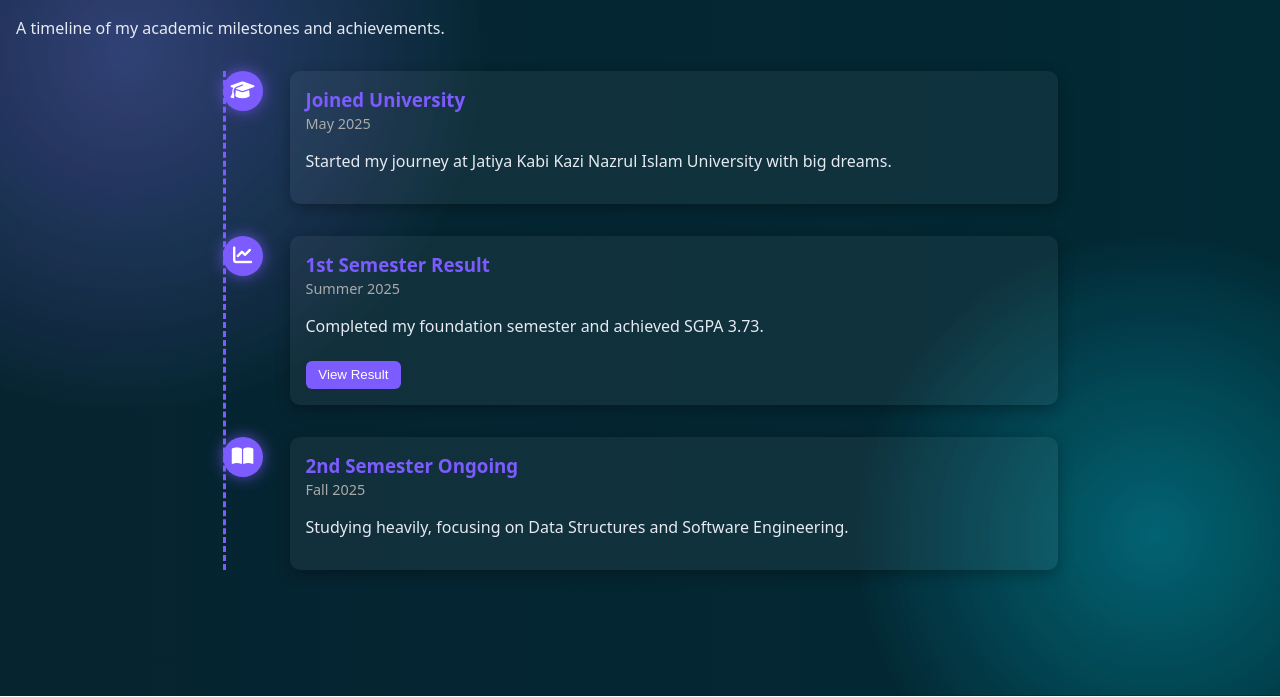
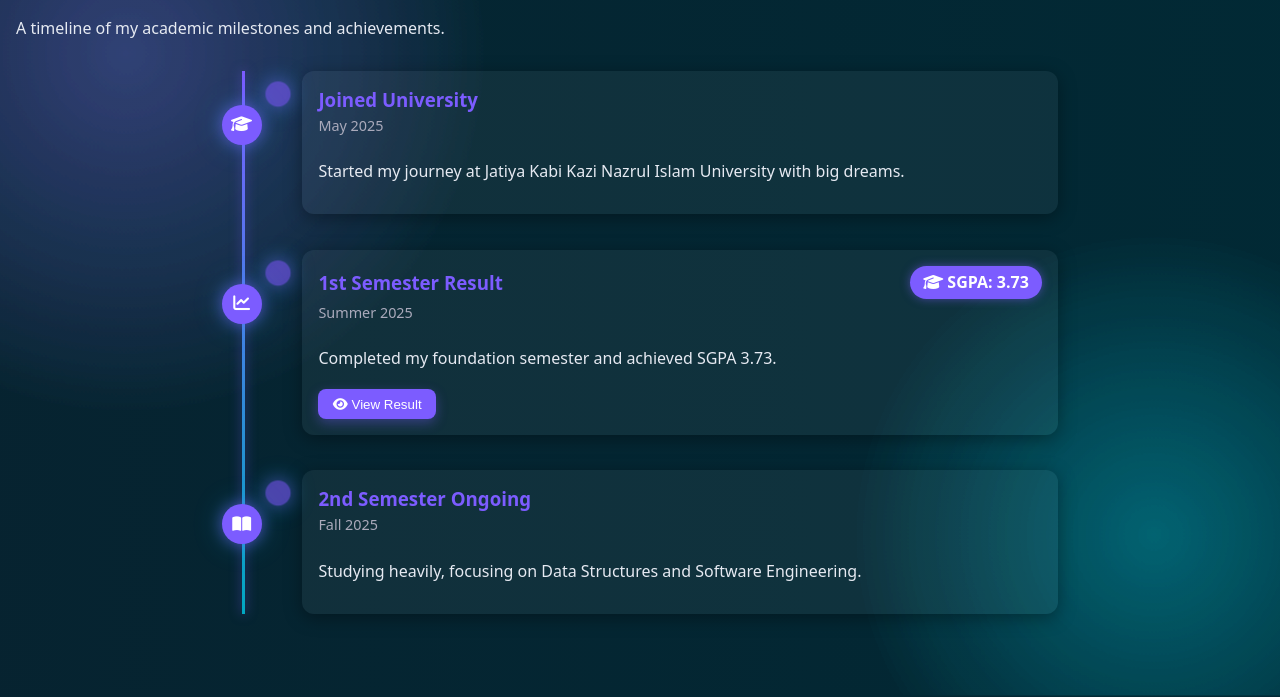
Before and after one commit to rudro-kalix/shortport, a plain HTML site: page journey.html in a window 1280 px wide. Shown: the part 104-801 px from the top of the page. Drawn offline with Linux system fonts and the light colour scheme.

Commit message:
Add files via upload

```diff
--- a/journey.js
+++ b/journey.js
@@ -3,28 +3,34 @@ fetch("journey.json")
   .then(data => {
     const container = document.getElementById("journeyTimeline");
     container.innerHTML = "";
-    data.forEach(step => {
+    data.forEach((step, idx) => {
       const div = document.createElement("div");
       div.className = "milestone";
+      div.setAttribute("data-step", (idx + 1));
 
+      const hasResult = Array.isArray(step.courses) && step.courses.length;
+
+      // Build optional result HTML
       let resultHTML = "";
-      if (step.courses) {
+      if (hasResult) {
         const rows = step.courses.map(c => `
           <tr>
-            <td>${c.sl}</td>
-            <td>${c.code}</td>
-            <td class="course-title">${c.title}</td>
-            <td>${c.credit}</td>
-            <td>${c.grade}</td>
-            <td>${c.point}</td>
+            <td>${c.sl ?? ""}</td>
+            <td>${c.code ?? ""}</td>
+            <td class="course-title">${c.title ?? ""}</td>
+            <td>${(c.credit ?? "").toString()}</td>
+            <td>${c.grade ?? ""}</td>
+            <td>${(c.point ?? "").toString()}</td>
           </tr>
         `).join("");
 
         resultHTML = `
           <div class="result-wrapper">
-            <button class="toggle-result" aria-expanded="false">View Result</button>
-            <div class="result-table hidden" aria-hidden="true">
-              <table class="course-table neat">
+            <button class="toggle-result" aria-expanded="false" aria-controls="panel-${idx}">
+              <i class="fa-solid fa-eye"></i> View Result
+            </button>
+            <div id="panel-${idx}" class="result-table hidden" aria-hidden="true">
+              <table class="course-table neat" aria-label="Semester course breakdown">
                 <thead>
                   <tr>
                     <th>SL</th><th>Code</th><th>Course Title</th>
@@ -35,8 +41,8 @@ fetch("journey.json")
                 <tfoot>
                   <tr>
                     <td colspan="3"></td>
-                    <td><strong>Total Credit</strong><br>${step.total_credit}</td>
-                    <td colspan="2"><strong>SGPA</strong><br>${step.sgpa}</td>
+                    <td><strong>Total Credit</strong><br>${(step.total_credit ?? step.totalCredit ?? 0).toFixed ? step.total_credit.toFixed(2) : step.total_credit ?? ""}</td>
+                    <td colspan="2"><strong>SGPA</strong><br>${(step.sgpa ?? step.gpa ?? 0).toFixed ? (step.sgpa ?? step.gpa).toFixed(2) : (step.sgpa ?? step.gpa ?? "")}</td>
                   </tr>
                 </tfoot>
               </table>
@@ -45,10 +51,18 @@ fetch("journey.json")
         `;
       }
 
+      const sgpaVal = step.sgpa ?? step.gpa;
+      const sgpaBadge = (sgpaVal !== undefined && sgpaVal !== null)
+        ? `<span class="sgpa-badge"><i class="fa-solid fa-graduation-cap"></i> SGPA: ${Number(sgpaVal).toFixed(2)}</span>`
+        : "";
+
       div.innerHTML = `
         <div class="milestone-icon"><i class="fa-solid fa-${step.icon}"></i></div>
         <div class="milestone-content">
-          <h3>${step.milestone}</h3>
+          <div class="milestone-top">
+            <h3>${step.milestone}</h3>
+            ${sgpaBadge}
+          </div>
           <span class="milestone-date">${step.date}</span>
           <p>${step.note}</p>
           ${resultHTML}
@@ -62,7 +76,9 @@ fetch("journey.json")
       btn.addEventListener("click", () => {
         const panel = btn.nextElementSibling;
         const isHidden = panel.classList.toggle("hidden");
-        btn.textContent = isHidden ? "View Result" : "Hide Result";
+        btn.innerHTML = isHidden
+          ? '<i class="fa-solid fa-eye"></i> View Result'
+          : '<i class="fa-solid fa-eye-slash"></i> Hide Result';
         btn.setAttribute("aria-expanded", String(!isHidden));
         panel.setAttribute("aria-hidden", String(isHidden));
       });
--- a/styles.css
+++ b/styles.css
@@ -613,3 +613,193 @@ body::before, body::after {
   display: none;
   margin-top: 1rem;
 }
+
+
+/* --- Beautiful Journey CTA on home --- */
+.hero__cta-row {
+  margin-top: 0.9rem;
+  display: flex;
+  justify-content: center;
+}
+.btn--journey {
+  display: inline-flex;
+  align-items: center;
+  gap: .5rem;
+  padding: .7rem 1.1rem;
+  border-radius: 999px;
+  text-decoration: none;
+  background: linear-gradient(135deg, #7c5cff, #00e0ff);
+  color: #111;
+  font-weight: 700;
+  box-shadow: 0 8px 24px rgba(0,224,255,.25), 0 6px 20px rgba(124,92,255,.35);
+  transition: transform .15s ease, box-shadow .3s ease;
+}
+.btn--journey:hover { transform: translateY(-2px); box-shadow: 0 10px 30px rgba(0,224,255,.35), 0 8px 26px rgba(124,92,255,.45); }
+
+/* --- Journey improvements: SGPA badge, responsive table, meaningful path --- */
+.milestone-top {
+  display: flex;
+  justify-content: space-between;
+  align-items: center;
+  gap: .75rem;
+  flex-wrap: wrap;
+}
+.sgpa-badge {
+  background: var(--brand);
+  color: #fff;
+  padding: 0.35rem 0.8rem;
+  border-radius: 999px;
+  font-weight: 700;
+  box-shadow: 0 0 10px rgba(124,92,255,.5);
+}
+
+/* More meaningful animated path with step dots */
+#journeyTimeline {
+  position: relative;
+  margin: 2rem auto;
+  padding-left: 2.2rem;
+  border-left: 0; /* replace with custom gradient line */
+  max-width: 800px;
+}
+#journeyTimeline::before {
+  content: "";
+  position: absolute;
+  left: 10px;
+  top: 0;
+  bottom: 0;
+  width: 3px;
+  background: linear-gradient(180deg, rgba(124,92,255,.9), rgba(0,224,255,.6));
+  box-shadow: 0 0 16px rgba(124,92,255,.45);
+}
+
+/* Step dots on the path */
+.milestone::before {
+  content: attr(data-step);
+  position: absolute;
+  left: -2px;
+  top: 0;
+  transform: translate(-50%, 0);
+  width: 26px;
+  height: 26px;
+  border-radius: 50%;
+  background: #151515;
+  color: #fff;
+  border: 2px solid var(--brand);
+  display: flex;
+  align-items: center;
+  justify-content: center;
+  font-size: .85rem;
+  box-shadow: 0 0 12px rgba(124,92,255,.45);
+}
+
+/* Icon circle */
+.milestone-icon {
+  position: absolute;
+  left: -36px;
+  top: 34px;
+  background: var(--brand);
+  color: #fff;
+  font-size: 1.05rem;
+  width: 40px;
+  height: 40px;
+  border-radius: 50%;
+  display: flex;
+  align-items: center;
+  justify-content: center;
+  box-shadow: 0 0 15px rgba(124,92,255,0.6), 0 0 30px rgba(0,224,255,0.25);
+}
+
+/* Card and responsive table inside milestone */
+.milestone {
+  position: relative;
+  margin: 1.6rem 0 2.2rem;
+  padding-left: 2.8rem;
+}
+.milestone-content {
+  background: rgba(255,255,255,0.05);
+  padding: 1rem;
+  border-radius: 12px;
+  box-shadow: 0 4px 18px rgba(0,0,0,0.35);
+}
+.milestone-date { font-size: .9rem; color: #aab; display: inline-block; margin: .25rem 0 .6rem; }
+
+/* Expandable panel styles */
+.result-wrapper { margin-top: .6rem; }
+.toggle-result {
+  margin-top: 0.25rem;
+  padding: 0.45rem 0.9rem;
+  border: none;
+  border-radius: 8px;
+  background: var(--brand);
+  color: #fff;
+  cursor: pointer;
+  transition: transform .15s ease, box-shadow .3s ease, background .3s ease;
+  box-shadow: 0 4px 12px rgba(124,92,255,.35);
+}
+.toggle-result:hover { transform: translateY(-1px); background: #5e46c6; }
+
+.result-table { margin-top: .8rem; }
+.result-table.hidden { display: none; }
+
+/* Make result table usable on phones */
+.milestone .course-table {
+  width: 100%;
+  border-collapse: collapse;
+  min-width: 520px;
+  display: block;
+  overflow-x: auto;
+  white-space: nowrap;
+}
+@media (max-width: 640px) {
+  .milestone-content { padding: .9rem; }
+  .milestone .course-table th, .milestone .course-table td { font-size: .85rem; padding: .35rem .45rem; }
+}
+/* --- Journey fixes --- */
+
+/* Path line with glowing gradient */
+#journeyTimeline {
+  position: relative;
+  margin: 2rem auto;
+  padding-left: 2.2rem;
+  max-width: 800px;
+}
+#journeyTimeline::before {
+  content: "";
+  position: absolute;
+  left: 20px;
+  top: 0;
+  bottom: 0;
+  width: 3px;
+  background: linear-gradient(180deg, rgba(124,92,255,1), rgba(0,224,255,.7));
+  box-shadow: 0 0 12px rgba(124,92,255,.6);
+}
+
+/* Glowing pulse dots for milestones */
+.milestone::before {
+  content: "";
+  position: absolute;
+  left: 11px;
+  top: 0.9rem;
+  width: 14px;
+  height: 14px;
+  border-radius: 50%;
+  background: var(--brand);
+  box-shadow: 0 0 12px rgba(124,92,255,.8), 0 0 20px rgba(0,224,255,.5);
+  animation: pulse 2s infinite;
+}
+@keyframes pulse {
+  0% { transform: scale(1); opacity: 1; }
+  50% { transform: scale(1.4); opacity: 0.6; }
+  100% { transform: scale(1); opacity: 1; }
+}
+
+/* Keep result table inside the container */
+.result-table {
+  margin-top: .8rem;
+  overflow-x: auto;
+}
+.result-table table {
+  width: 100%;
+  border-collapse: collapse;
+  min-width: 500px;
+}
```
Also changed, not shown: index.html (+5 -1 lines).
